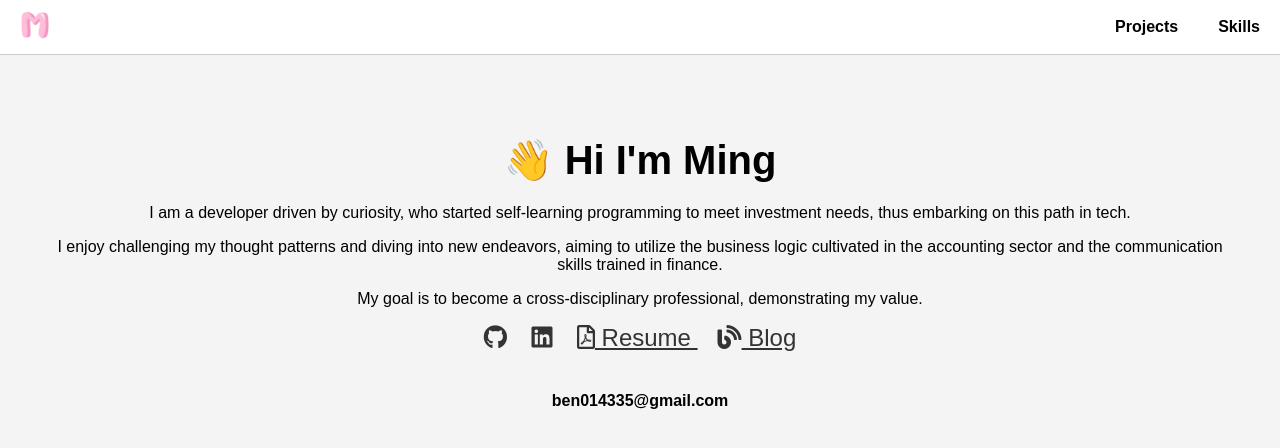
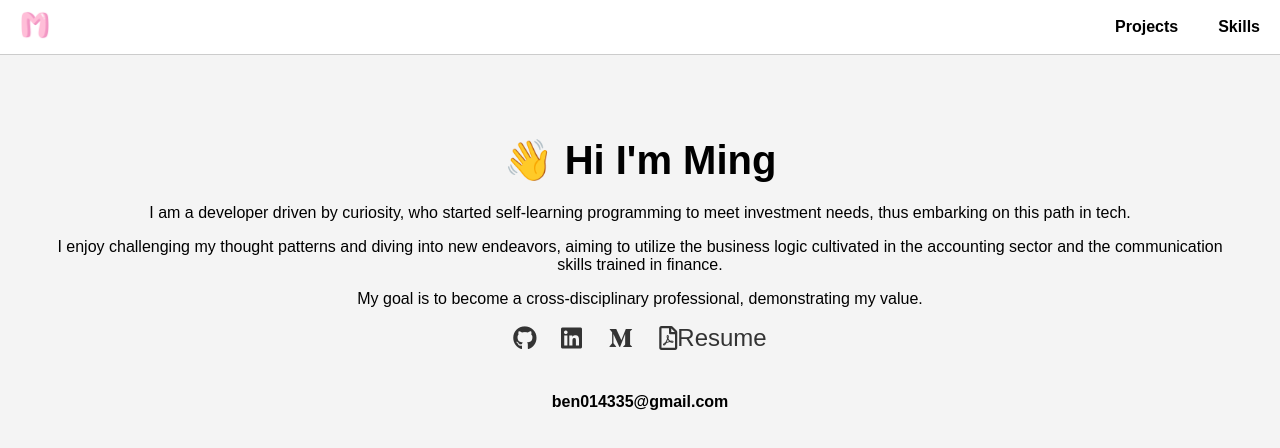
Before and after one commit to MingLin1995/Resume, a website: page public/index.html in a window 1280 px wide. Drawn offline with Linux system fonts and the light colour scheme.

Commit message:
Blog 更換為 Medium

```diff
--- a/public/css/index.css
+++ b/public/css/index.css
@@ -49,6 +49,7 @@ body {
   margin: 0 10px;
   color: #333;
   font-size: 24px;
+  text-decoration: none; /* 添加這行來移除所有底線 */
 }
 
 .social-links .email-link {
@@ -67,6 +68,11 @@ body {
   transition: background-color 0.3s, color 0.3s; /* 平滑過渡效果 */
 }
 
+.social-links .resume-link {
+  display: inline-flex; /* 使用 inline-flex 來對齊圖標和文字 */
+  align-items: center; /* 垂直居中對齊 */
+}
+
 .email {
   display: block;
   margin-top: 40px;
--- a/public/index.html
+++ b/public/index.html
@@ -43,21 +43,34 @@
           my value.
         </p>
         <div class="social-links">
-          <a href="https://github.com/MingLin1995" target="_blank"
+          <a
+            href="https://github.com/MingLin1995"
+            target="_blank"
+            title="Github"
             ><i class="fab fa-github"></i
           ></a>
-          <a href="https://www.linkedin.com/in/youminglin/" target="_blank"
-            ><i class="fab fa-linkedin"></i
-          ></a>
-          <a href="/Ming's Resume.pdf" class="resume-link" target="_blank">
-            <i class="far fa-file-pdf"></i> Resume
+          <a
+            href="https://www.linkedin.com/in/youminglin/"
+            target="_blank"
+            title="LinkedIn"
+          >
+            <i class="fab fa-linkedin"></i>
           </a>
           <a
-            href="https://minglin.coderbridge.io/"
-            class="blog-link"
+            href="https://medium.com/@MingLin1995"
+            class="medium-link"
             target="_blank"
+            title="Medium"
           >
-            <i class="fas fa-blog"></i> Blog
+            <i class="fab fa-medium-m"></i>
+          </a>
+          <a
+            href="/Ming's Resume.pdf"
+            class="resume-link"
+            target="_blank"
+            title="Resume"
+          >
+            <i class="far fa-file-pdf"></i> Resume
           </a>
         </div>
         <a href="mailto:ben014335@gmail.com" class="email"
```
